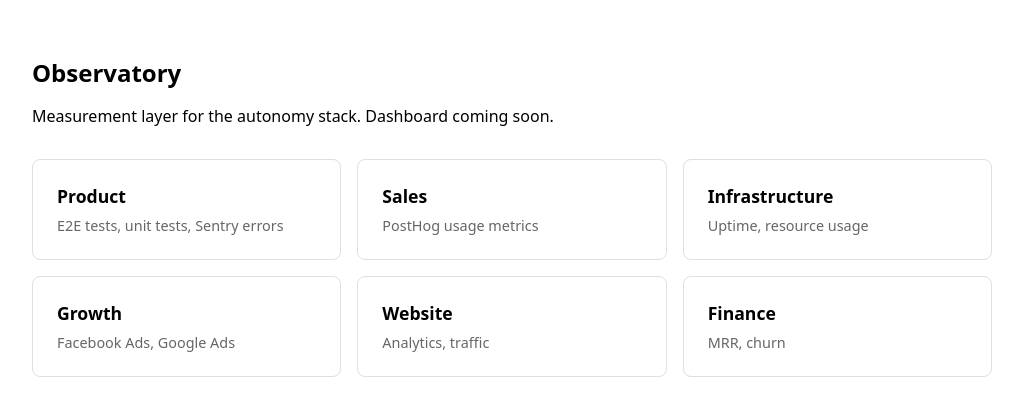
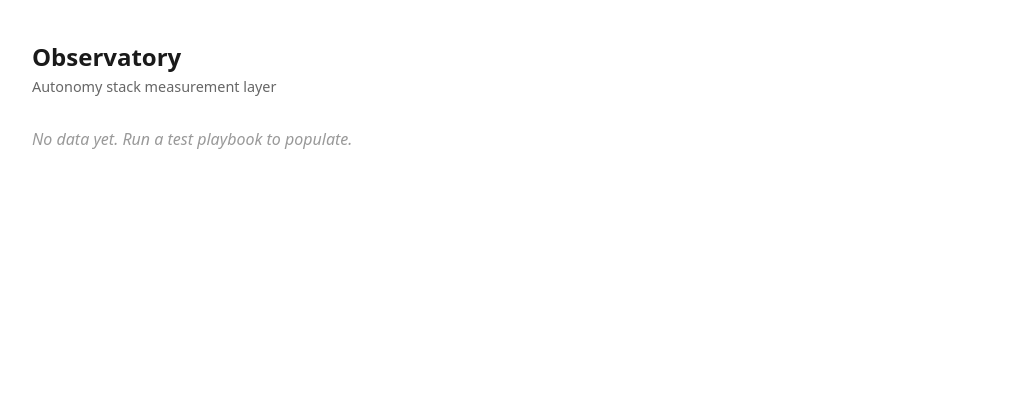
Before and after one commit to ddfourtwo/autonomy-stack-observatory, a SvelteKit app in the folder dashboard/: page / in a window 1280 px wide. Shown: the top 416 px of the page, without its empty margins (128-1151 px from the left). Built offline with nearby package versions, Linux system fonts and the light colour scheme.

Commit message:
feat: dashboard reads data at build time, shows real test results
Vite alias $data points to ../data/. JSON files are imported via
import.meta.glob and baked into the static build. Dashboard shows
health cards per vertical with pass/fail counts and failure details.

```diff
--- /dev/null
+++ b/dashboard/src/routes/+page.js
@@ -0,0 +1,39 @@
+export const prerender = true;
+
+// Import all data JSON files at build time
+// Path is relative to project root (dashboard/), so ../../ doesn't work.
+// We use a Vite alias configured in vite.config.js
+const dataModules = import.meta.glob('$data/**/*.json', { eager: true });
+
+function buildVerticals() {
+	const verticals = {};
+
+	for (const [path, module] of Object.entries(dataModules)) {
+		const data = module.default || module;
+
+		// Path: /../../data/product/security-backend/2026-03-25.json
+		const parts = path.split('/');
+		const filename = parts.pop(); // 2026-03-25.json
+		const source = parts.pop(); // security-backend
+		const vertical = parts.pop(); // product
+
+		if (!verticals[vertical]) verticals[vertical] = {};
+		if (!verticals[vertical][source]) verticals[vertical][source] = [];
+
+		verticals[vertical][source].push({ file: filename, data });
+	}
+
+	// Keep only the latest file per source
+	for (const vertical of Object.values(verticals)) {
+		for (const [source, files] of Object.entries(vertical)) {
+			files.sort((a, b) => b.file.localeCompare(a.file));
+			vertical[source] = files[0]; // latest only
+		}
+	}
+
+	return verticals;
+}
+
+export function load() {
+	return { verticals: buildVerticals() };
+}
--- a/dashboard/src/routes/+page.svelte
+++ b/dashboard/src/routes/+page.svelte
@@ -1,38 +1,84 @@
 <script>
-	// Data will be loaded at build time from ../data/
-	// For now, placeholder structure
+	let { data } = $props();
+
+	const verticalLabels = {
+		product: 'Product',
+		growth: 'Growth',
+		website: 'Website',
+		sales: 'Sales',
+		finance: 'Finance',
+		infrastructure: 'Infrastructure',
+	};
+
+	function getStatus(summary) {
+		if (!summary) return 'empty';
+		if (summary.failed > 0) return 'red';
+		if (summary.total === 0) return 'empty';
+		return 'green';
+	}
+
+	function formatSource(source) {
+		return source.replace(/-/g, ' ').replace(/\b\w/g, c => c.toUpperCase());
+	}
 </script>
 
 <main>
 	<h1>Observatory</h1>
-	<p>Measurement layer for the autonomy stack. Dashboard coming soon.</p>
+	<p class="subtitle">Autonomy stack measurement layer</p>
 
-	<section class="verticals">
-		<div class="card">
-			<h2>Product</h2>
-			<p>E2E tests, unit tests, Sentry errors</p>
+	{#each Object.entries(data.verticals) as [vertical, sources]}
+		{#if Object.keys(sources).length > 0}
+			<section class="vertical">
+				<h2>{verticalLabels[vertical] || vertical}</h2>
+				<div class="sources">
+					{#each Object.entries(sources) as [source, { file, data: sourceData }]}
+						{@const status = getStatus(sourceData.summary)}
+						<div class="card {status}">
+							<div class="card-header">
+								<span class="indicator"></span>
+								<h3>{formatSource(source)}</h3>
 							</div>
-		<div class="card">
-			<h2>Sales</h2>
-			<p>PostHog usage metrics</p>
+
+							<div class="summary">
+								<span class="passed">{sourceData.summary.passed} passed</span>
+								{#if sourceData.summary.failed > 0}
+									<span class="failed">{sourceData.summary.failed} failed</span>
+								{/if}
+								<span class="total">/ {sourceData.summary.total} total</span>
 							</div>
-		<div class="card">
-			<h2>Infrastructure</h2>
-			<p>Uptime, resource usage</p>
+
+							{#if sourceData.summary.duration_seconds}
+								<div class="meta">{sourceData.summary.duration_seconds}s</div>
+							{/if}
+
+							<div class="meta">{file.replace('.json', '')}</div>
+
+							{#if sourceData.entries && sourceData.entries.length > 0}
+								{@const failures = sourceData.entries.filter(e => e.status === 'failed')}
+								{#if failures.length > 0}
+									<div class="failures">
+										<h4>Failures</h4>
+										{#each failures as entry}
+											<div class="failure">
+												<span class="name">{entry.name}</span>
+												{#if entry.error}
+													<span class="error">{entry.error}</span>
+												{/if}
 											</div>
-		<div class="card">
-			<h2>Growth</h2>
-			<p>Facebook Ads, Google Ads</p>
+										{/each}
 									</div>
-		<div class="card">
-			<h2>Website</h2>
-			<p>Analytics, traffic</p>
+								{/if}
+							{/if}
 						</div>
-		<div class="card">
-			<h2>Finance</h2>
-			<p>MRR, churn</p>
+					{/each}
 				</div>
 			</section>
+		{/if}
+	{/each}
+
+	{#if Object.values(data.verticals).every(v => Object.keys(v).length === 0)}
+		<p class="empty">No data yet. Run a test playbook to populate.</p>
+	{/if}
 </main>
 
 <style>
@@ -41,34 +87,135 @@
 		margin: 0 auto;
 		padding: 2rem;
 		font-family: system-ui, -apple-system, sans-serif;
+		color: #1a1a1a;
 	}
 
 	h1 {
 		font-size: 1.5rem;
-		margin-bottom: 0.5rem;
+		margin: 0;
 	}
 
-	.verticals {
+	.subtitle {
+		color: #666;
+		margin: 0.25rem 0 2rem;
+		font-size: 0.9rem;
+	}
+
+	.vertical {
+		margin-bottom: 2rem;
+	}
+
+	.vertical h2 {
+		font-size: 1.1rem;
+		margin: 0 0 0.75rem;
+		text-transform: uppercase;
+		letter-spacing: 0.05em;
+		color: #666;
+		font-weight: 500;
+	}
+
+	.sources {
 		display: grid;
 		grid-template-columns: repeat(auto-fill, minmax(280px, 1fr));
 		gap: 1rem;
-		margin-top: 2rem;
 	}
 
 	.card {
 		border: 1px solid #e0e0e0;
 		border-radius: 8px;
-		padding: 1.5rem;
+		padding: 1.25rem;
+		border-left: 4px solid #e0e0e0;
 	}
 
-	.card h2 {
-		font-size: 1.1rem;
-		margin: 0 0 0.5rem;
+	.card.green { border-left-color: #22c55e; }
+	.card.red { border-left-color: #ef4444; }
+	.card.empty { border-left-color: #d1d5db; }
+
+	.card-header {
+		display: flex;
+		align-items: center;
+		gap: 0.5rem;
+		margin-bottom: 0.75rem;
 	}
 
-	.card p {
-		color: #666;
+	.indicator {
+		width: 8px;
+		height: 8px;
+		border-radius: 50%;
+		background: #d1d5db;
+		flex-shrink: 0;
+	}
+
+	.green .indicator { background: #22c55e; }
+	.red .indicator { background: #ef4444; }
+
+	.card-header h3 {
 		margin: 0;
+		font-size: 0.95rem;
+	}
+
+	.summary {
+		display: flex;
+		gap: 0.5rem;
+		align-items: baseline;
+		margin-bottom: 0.25rem;
+	}
+
+	.passed {
+		color: #22c55e;
+		font-weight: 600;
 		font-size: 0.9rem;
 	}
+
+	.failed {
+		color: #ef4444;
+		font-weight: 600;
+		font-size: 0.9rem;
+	}
+
+	.total {
+		color: #999;
+		font-size: 0.85rem;
+	}
+
+	.meta {
+		color: #999;
+		font-size: 0.8rem;
+	}
+
+	.failures {
+		margin-top: 0.75rem;
+		padding-top: 0.75rem;
+		border-top: 1px solid #f0f0f0;
+	}
+
+	.failures h4 {
+		margin: 0 0 0.5rem;
+		font-size: 0.8rem;
+		color: #ef4444;
+		text-transform: uppercase;
+		letter-spacing: 0.05em;
+	}
+
+	.failure {
+		margin-bottom: 0.5rem;
+	}
+
+	.failure .name {
+		display: block;
+		font-size: 0.85rem;
+		font-family: monospace;
+	}
+
+	.failure .error {
+		display: block;
+		font-size: 0.8rem;
+		color: #999;
+		margin-top: 0.125rem;
+	}
+
+	.empty {
+		color: #999;
+		font-style: italic;
+	}
 </style>
--- a/dashboard/vite.config.js
+++ b/dashboard/vite.config.js
@@ -1,6 +1,12 @@
 import { sveltekit } from '@sveltejs/kit/vite';
 import { defineConfig } from 'vite';
+import { resolve } from 'path';
 
 export default defineConfig({
-	plugins: [sveltekit()]
+	plugins: [sveltekit()],
+	resolve: {
+		alias: {
+			'$data': resolve('..', 'data')
+		}
+	}
 });
```
Also changed, not shown: 1 other file (tests, documents, lock files or other folders). Lines whose indentation alone changed are shown as unchanged.
